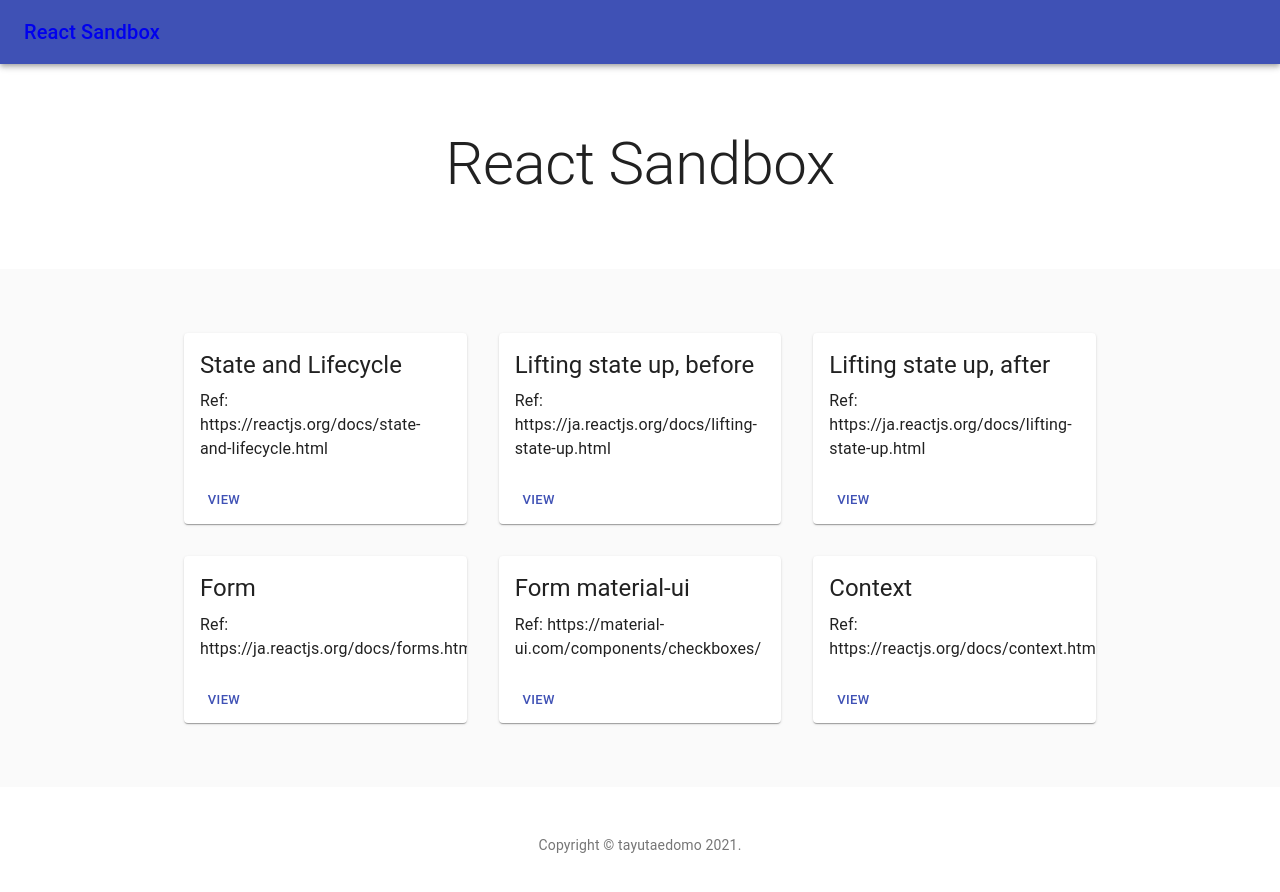
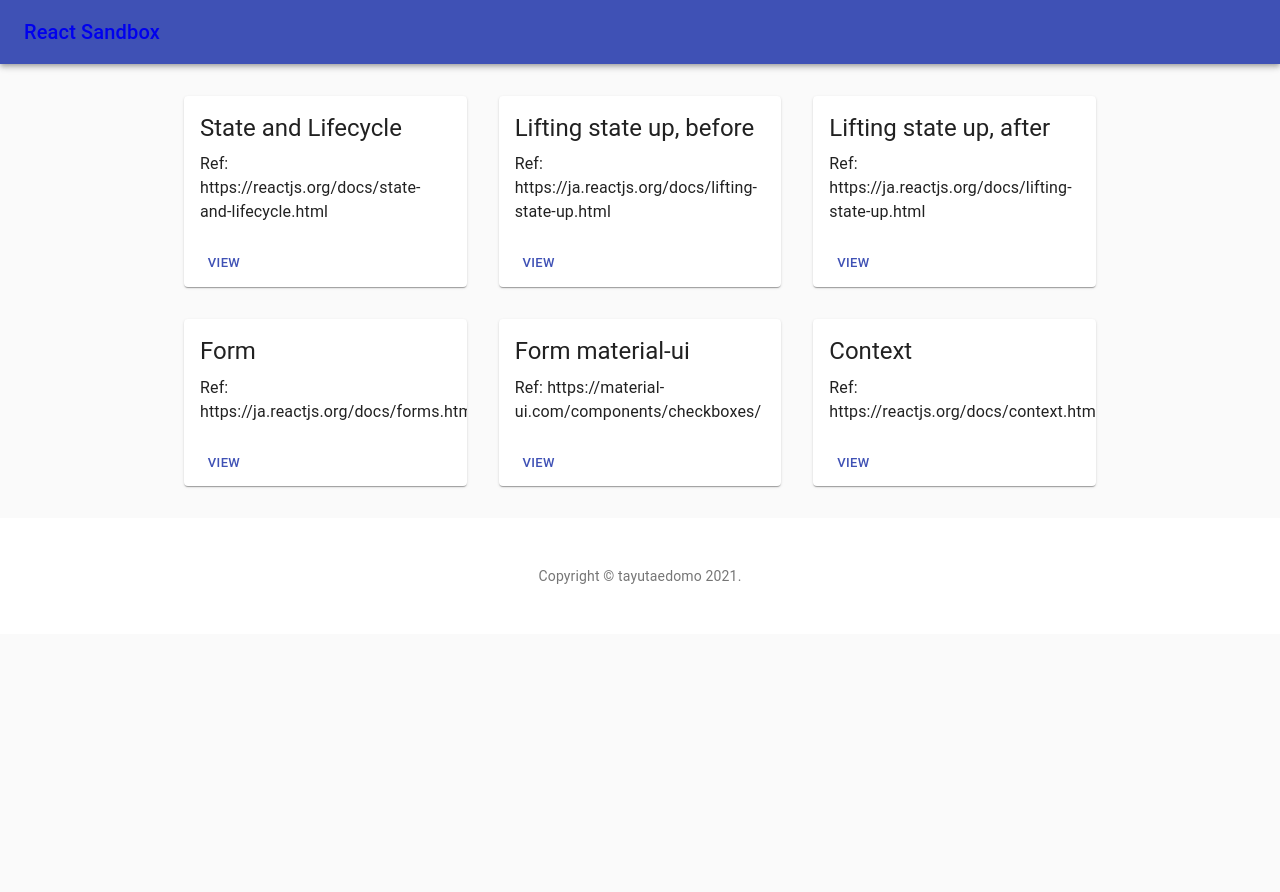
Before and after one commit to tayutaedomo/react-sandbox, a React (Create React App) app: page / in a window 1280 px wide. Shown: the top 892 px of the page. After the commit the page ends 800 px from the top, so only its background shows below. Built offline with nearby package versions, Linux system fonts and the light colour scheme.

Commit message:
update: Home component

```diff
--- a/src/components/Home.js
+++ b/src/components/Home.js
@@ -1,19 +1,14 @@
 import React from 'react';
 import { makeStyles } from '@material-ui/core/styles';
 import Grid from '@material-ui/core/Grid';
-import Typography from '@material-ui/core/Typography';
 import Container from '@material-ui/core/Container';
 
 import HomeCard from './HomeCard';
 
 const useStyles = makeStyles((theme) => ({
-  heroContent: {
-    backgroundColor: theme.palette.background.paper,
-    padding: theme.spacing(8, 0, 6),
-  },
   cardGrid: {
-    paddingTop: theme.spacing(8),
-    paddingBottom: theme.spacing(8),
+    paddingTop: theme.spacing(4),
+    paddingBottom: theme.spacing(4),
   },
 }));
 
@@ -22,19 +17,6 @@ export default function Home() {
 
   return (
     <React.Fragment>
-      <div className={classes.heroContent}>
-        <Container maxWidth="sm">
-          <Typography
-            component="h1"
-            variant="h2"
-            align="center"
-            color="textPrimary"
-            gutterBottom
-          >
-            React Sandbox
-          </Typography>
-        </Container>
-      </div>
       <Container className={classes.cardGrid} maxWidth="md">
         <Grid container spacing={4}>
           <Grid item xs={12} sm={6} md={4}>
```
